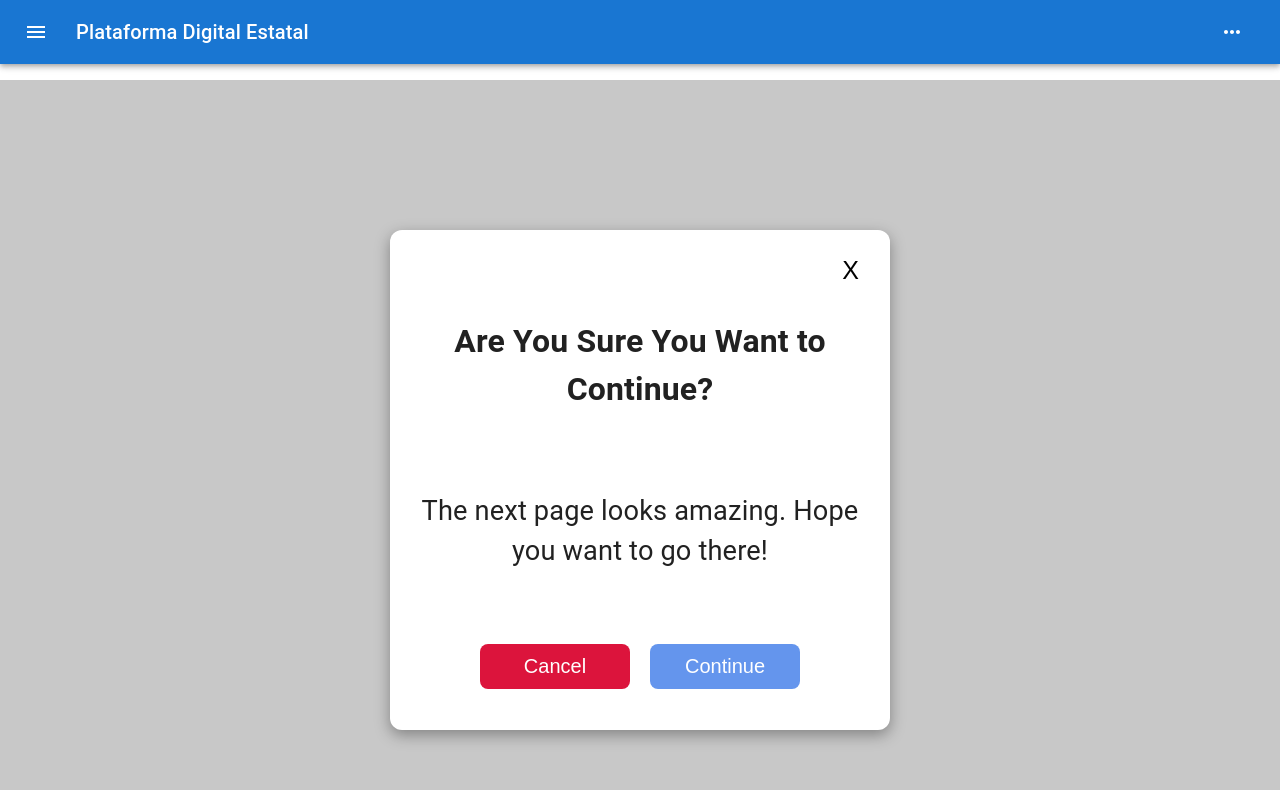
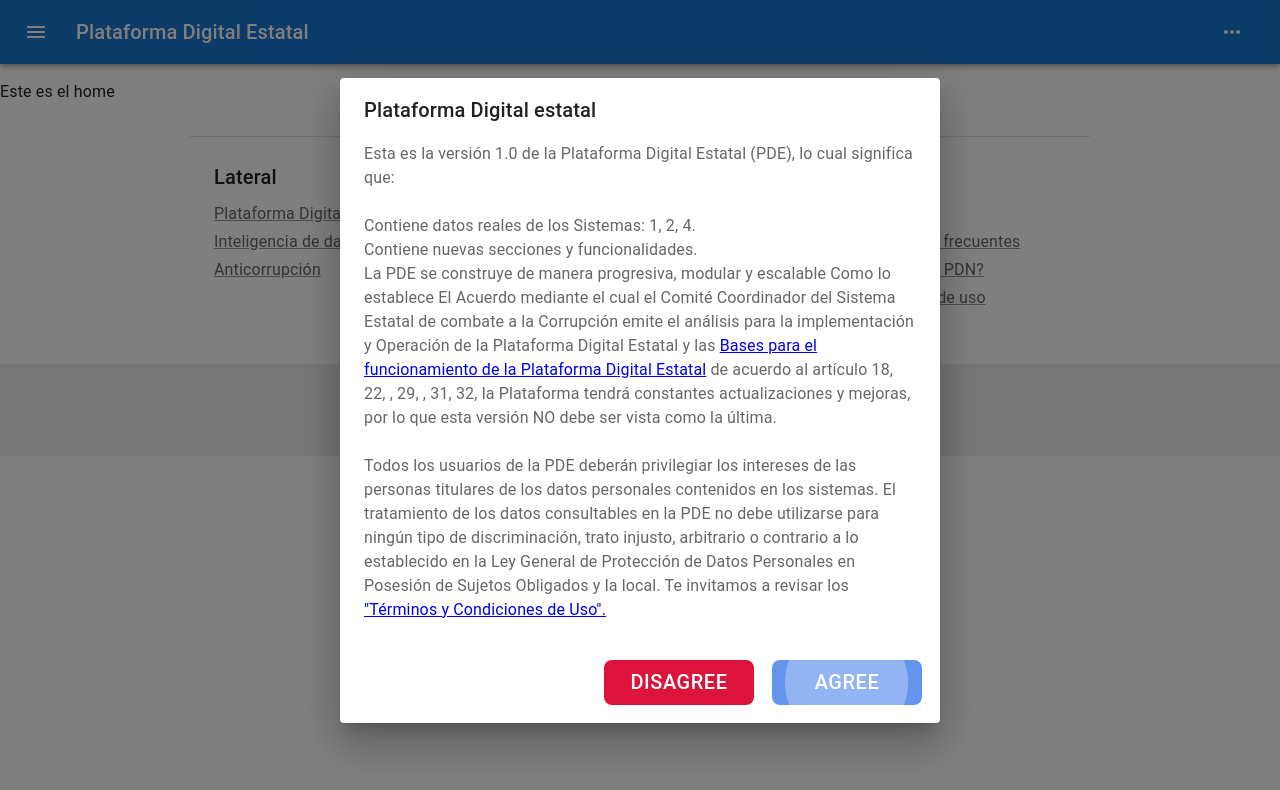
Before and after one commit to seseccoaxaca/plataforma_digital_estatal, a React (Create React App) app: page / in a window 1280 px wide. Shown: the top 790 px of the page. Built offline with nearby package versions, Linux system fonts and the light colour scheme.

Commit message:
Modal hecho

```diff
--- a/src/components/Modal.js
+++ b/src/components/Modal.js
@@ -1,39 +1,145 @@
-import React from "react";
+import * as React from 'react';
+import Button from '@mui/material/Button';
+import Dialog from '@mui/material/Dialog';
+import DialogActions from '@mui/material/DialogActions';
+import DialogContent from '@mui/material/DialogContent';
+import DialogContentText from '@mui/material/DialogContentText';
+import DialogTitle from '@mui/material/DialogTitle';
+import Slide from '@mui/material/Slide';
+
 import "./modal.css";
 
-function Modal({ setOpenModal }) {
+const Transition = React.forwardRef(function Transition(props, ref) {
+  return <Slide direction="down" ref={ref} {...props} />;
+});
+
+export default function AlertDialogSlide() {
+  const [open, setOpen] = React.useState(true);
+
+  // const handleClickOpen = () => {
+  //   setOpen(true);
+  // };
+
+  const handleClose = () => {
+    setOpen(false);
+  };
+
   return (
-    <div className="modalBackground">
-      <div className="modalContainer">
-        <div className="titleCloseBtn">
-          <button
-            onClick={() => {
-              setOpenModal(false);
+    <div>
+      {/* <button variant="outlined" onClick={handleClickOpen}>
+        Slide in alert dialog
+      </button> */}
+      <Dialog
+        open={open}
+        TransitionComponent={Transition}
+        keepMounted
+        // onClose={handleClose}
+        aria-describedby="alert-dialog-slide-description"
+      >
+        <DialogTitle>{"Plataforma Digital estatal"}</DialogTitle>
+        <DialogContent>
+          <DialogContentText id="alert-dialog-slide-description">
+            Esta es la versión 1.0 de la Plataforma Digital Estatal (PDE), lo cual significa que:
+            <br/><br/>
+            <ul>
+              <li>Contiene datos reales de los Sistemas: 1, 2, 4. </li>
+              <li>Contiene nuevas secciones y funcionalidades.</li>
+              <li> La PDE se construye de manera progresiva, modular y escalable Como lo establece  El  Acuerdo mediante el cual el Comité Coordinador del Sistema Estatal de combate a la Corrupción emite el análisis para la implementación y Operación de la Plataforma Digital Estatal y las <a href="http://www.periodicooficial.oaxaca.gob.mx/files/2021/01/SEC03-03RA-2021-01-16.pdf">Bases para el funcionamiento de la Plataforma Digital Estatal</a> de acuerdo al artículo 18, 22, , 29, , 31, 32, la Plataforma tendrá constantes actualizaciones y mejoras, por lo que esta versión NO debe ser vista como la última. </li>
+
+            </ul>
+            <br/>
+            Todos los usuarios de la PDE deberán privilegiar los intereses de las personas titulares de los datos personales contenidos en los sistemas. El tratamiento de los datos consultables en la PDE no debe utilizarse para ningún tipo de discriminación, trato injusto, arbitrario o contrario a lo establecido en la Ley General de Protección de Datos Personales en Posesión de Sujetos Obligados y la local.
+            Te invitamos a revisar los <a href="http://www.periodicooficial.oaxaca.gob.mx/files/2021/01/SEC03-03RA-2021-01-16.pdf">"Términos y Condiciones de Uso".</a>
+
+          </DialogContentText>
+        </DialogContent>
+
+        <DialogActions>
+          <Button
+            onClick={handleClose}
+            sx={{
+
+              width: '150px',
+              height: '45px',
+              margin: '10px',
+              border: 'none',
+              backgroundColor: 'crimson',
+              color: 'white',
+              borderRadius: '8px',
+              fontSize: '20px',
+              cursor: 'pointer',
+
             }}
+
+          >Disagree</Button>
+          <Button
+            onClick={handleClose}
+            autoFocus
+            sx={{
+              width: '150px',
+              height: '45px',
+              margin: '10px',
+              border: 'none',
+              backgroundColor: 'cornflowerblue',
+              color: 'white',
+              borderRadius: '8px',
+              fontSize: '20px',
+              cursor: 'pointer',
+            }}
+
           >
-            X
-          </button>
-        </div>
-        <div className="title">
-          <h1>Are You Sure You Want to Continue?</h1>
-        </div>
-        <div className="body">
-          <p>The next page looks amazing. Hope you want to go there!</p>
-        </div>
-        <div className="footer">
-          <button
-            onClick={() => {
-              setOpenModal(false);
-            }}
-            id="cancelBtn"
-          >
-            Cancel
-          </button>
-          <button>Continue</button>
-        </div>
-      </div>
+            Agree
+          </Button>
+        </DialogActions>
+      </Dialog>
     </div>
   );
 }
 
-export default Modal;
+
+
+
+
+
+
+
+
+// import React from "react";
+// import "./modal.css";
+
+// function Modal({ setOpenModal }) {
+//   return (
+//     <div className="modalBackground">
+//       <div className="modalContainer">
+//         <div className="titleCloseBtn">
+//           <button
+//             onClick={() => {
+//               setOpenModal(false);
+//             }}
+//           >
+//             X
+//           </button>
+//         </div>
+//         <div className="title">
+//           <h1>Are You Sure You Want to Continue?</h1>
+//         </div>
+//         <div className="body">
+//           <p>The next page looks amazing. Hope you want to go there!</p>
+//         </div>
+//         <div className="footer">
+//           <button
+//             onClick={() => {
+//               setOpenModal(false);
+//             }}
+//             id="cancelBtn"
+//           >
+//             Cancel
+//           </button>
+//           <button>Continue</button>
+//         </div>
+//       </div>
+//     </div>
+//   );
+// }
+
+// export default Modal;
```
